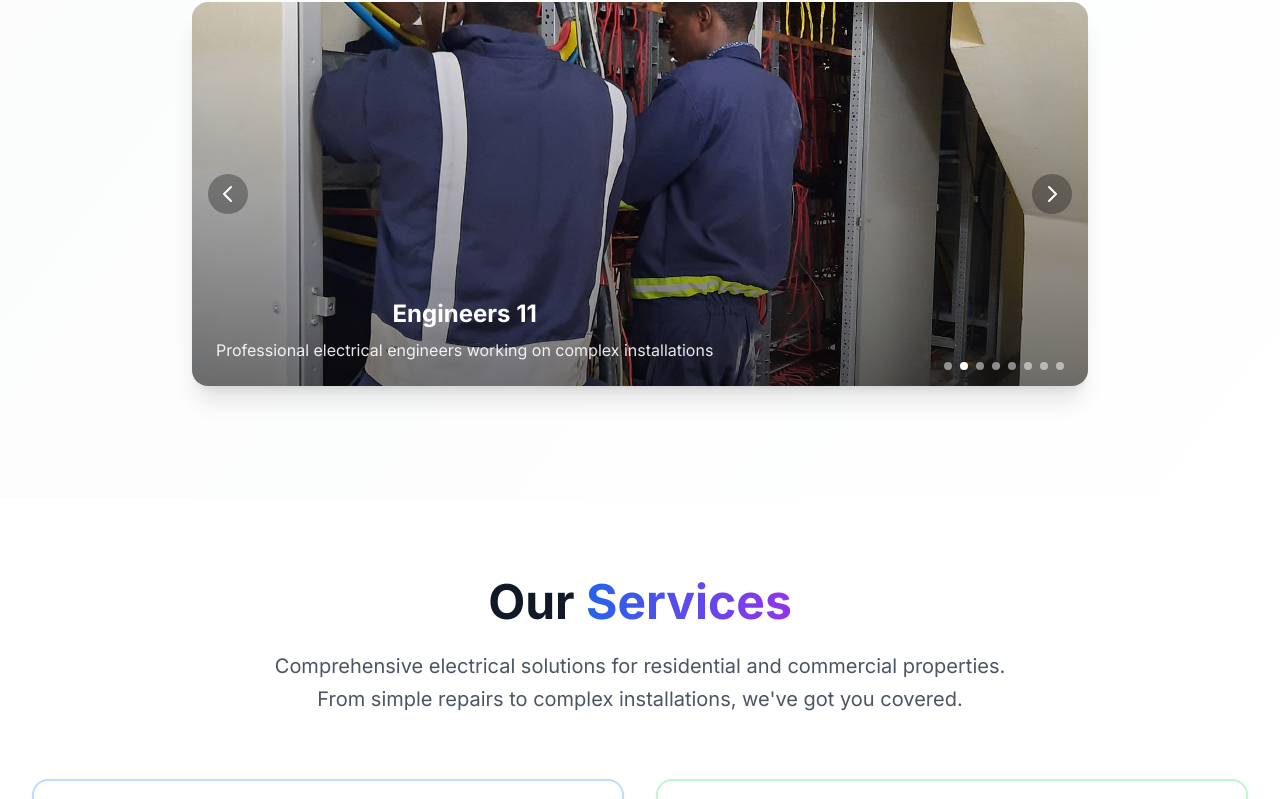
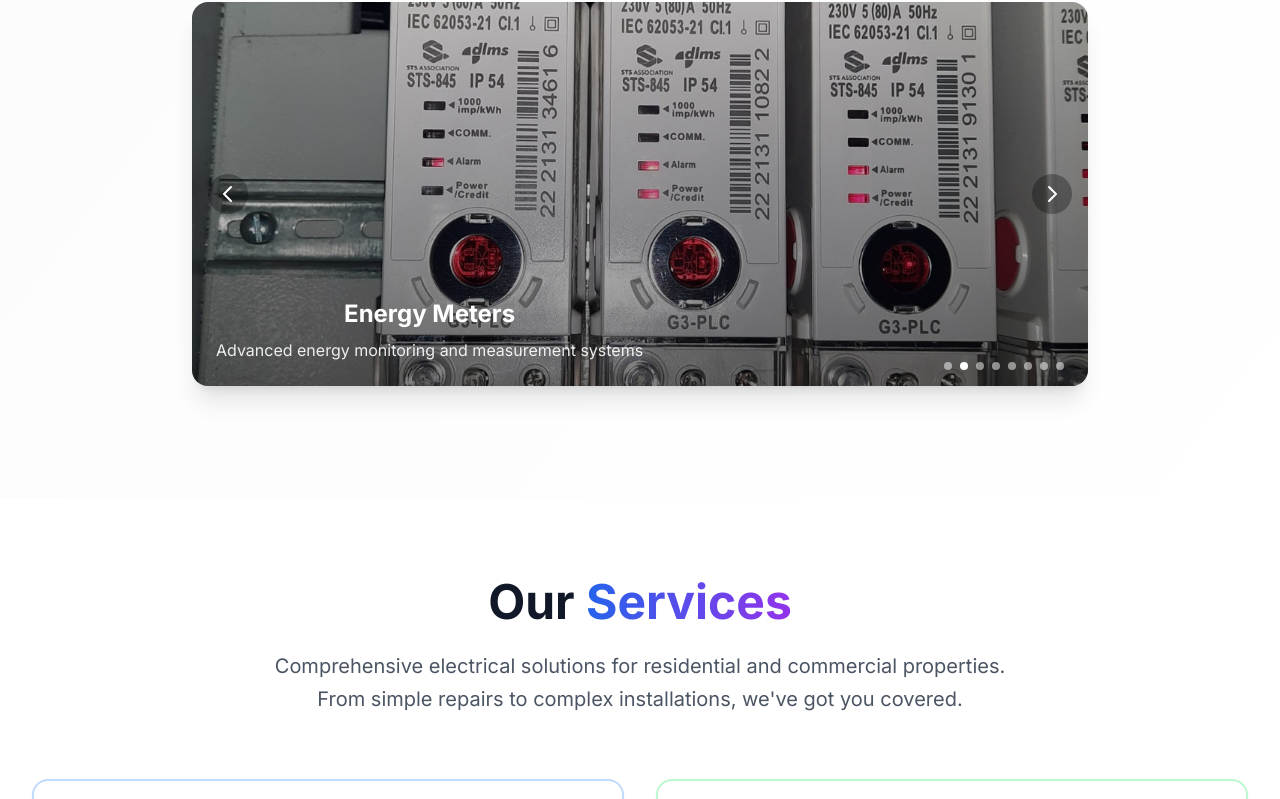
Before and after one commit to Abdikarim-sudo4331/Tayyar-electrical423, a React (Vite) app: page / in a window 1280 px wide. Shown: the part 1214-2013 px from the top of the page. Built offline with nearby package versions, Linux system fonts and the light colour scheme.

Commit message:
Fix Hero slider duplicates and add new image

```diff
--- a/src/components/Hero.tsx
+++ b/src/components/Hero.tsx
@@ -11,11 +11,6 @@ const Hero: React.FC = () => {
       image: "/Partners chint copy.jpg",
       title: "Partner Chint",
       description: "Strategic partnership with leading electrical equipment manufacturer"
-    },
-    {
-      image: "/Engineers 11 copy.jpg",
-      title: "Engineers 11",
-      description: "Professional electrical engineers working on complex installations"
     },
     {
       image: "/Energy meters.jpg",
@@ -46,6 +41,11 @@ const Hero: React.FC = () => {
       image: "/Chint 1.jpg",
       title: "Quality Components",
       description: "High-quality electrical components and equipment"
+    },
+    {
+      image: "/Riverpoint-Lavington.jpg",
+      title: "Riverpoint Lavington",
+      description: "Premium residential development with advanced electrical systems"
     }
   ];
 
```
